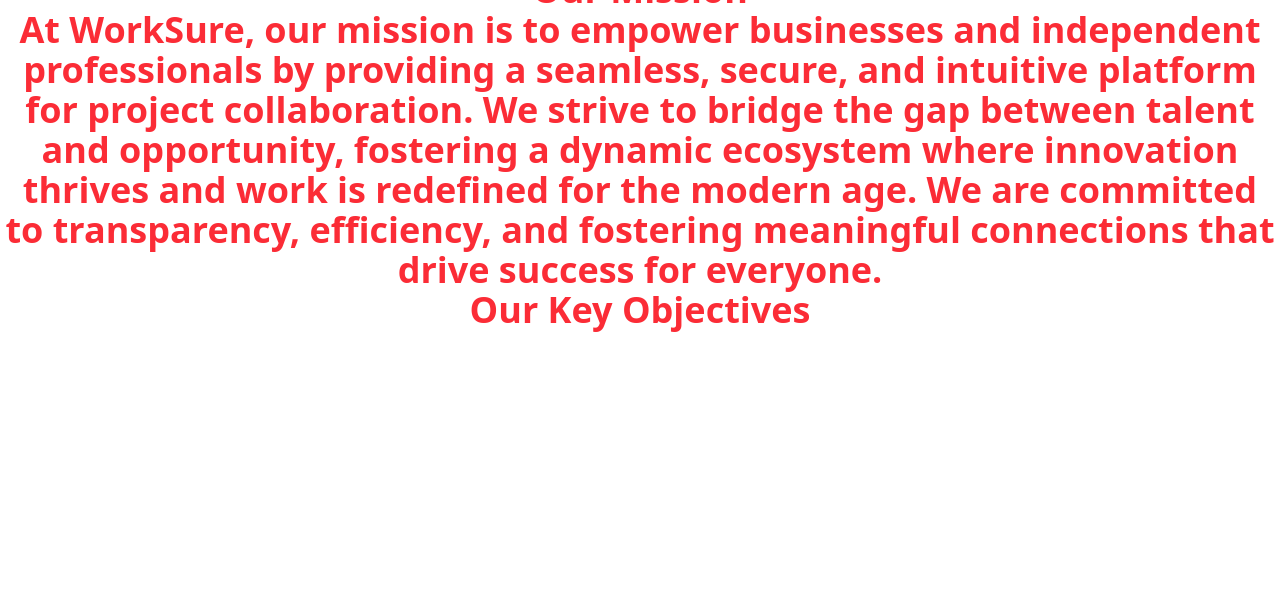
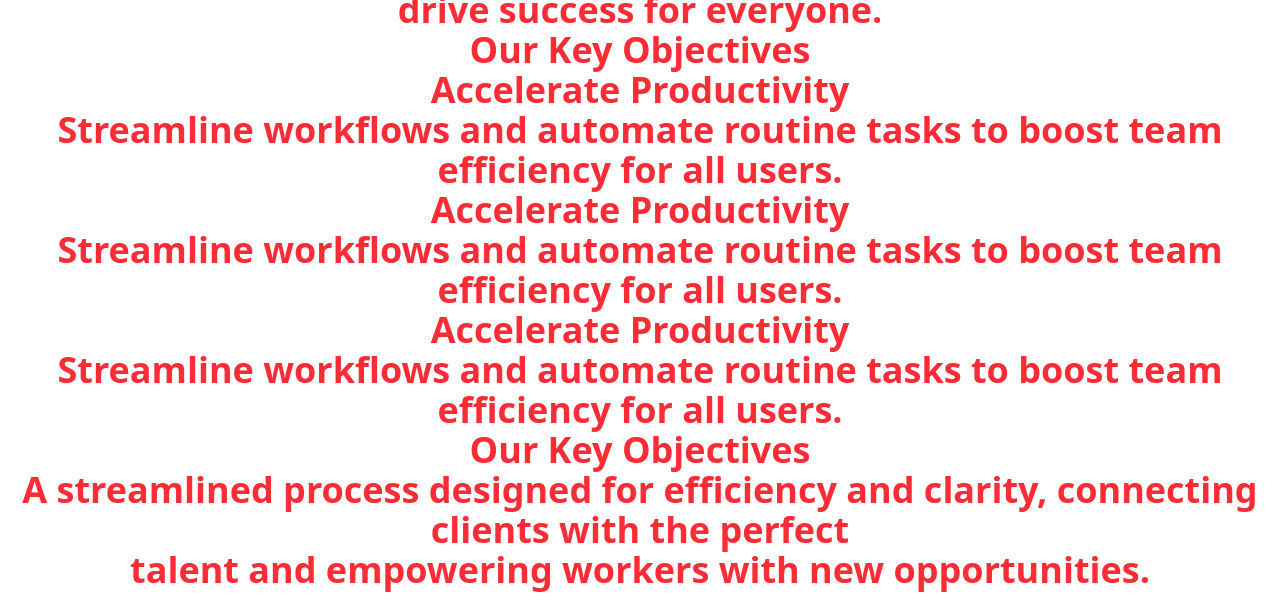
Before and after one commit to HasalKenula/WorkSure-frontend, a React (Vite) app: page /about in a window 1280 px wide. Shown: the part 350-944 px from the top of the page. Before the commit the page ends 800 px from the top, so only its background shows below. Built offline with nearby package versions, Linux system fonts and the light colour scheme.

Commit message:
Add to the item2 field

```diff
--- a/src/pages/AboutUsPage.jsx
+++ b/src/pages/AboutUsPage.jsx
@@ -23,6 +23,25 @@ export default function AboutUs() {
                 </div>
 
                 <h1 className="about-title2">Our Key Objectives</h1>
+
+                {/*-----item 2-----*/}
+                <div className="item2">
+                    <div className="item2-left">
+                        <h3>Accelerate Productivity</h3>
+                        <p>Streamline workflows and automate routine tasks to boost team efficiency for all users.</p>
+                    </div>
+                    <div className="item2-center">
+                        <h3>Accelerate Productivity</h3>
+                            <p>Streamline workflows and automate routine tasks to boost team efficiency for all users.</p>
+                        </div>
+                    <div className="item2-right">
+                        <h3>Accelerate Productivity</h3>
+                        <p>Streamline workflows and automate routine tasks to boost team efficiency for all users.</p>
+                    </div>
+                </div>
+
+                <h1 className="about-title3">Our Key Objectives</h1>
+                <p className="item3-para1">A streamlined process designed for efficiency and clarity, connecting clients with the perfect<br/> talent and empowering workers with new opportunities.</p>
 
 
 
```
